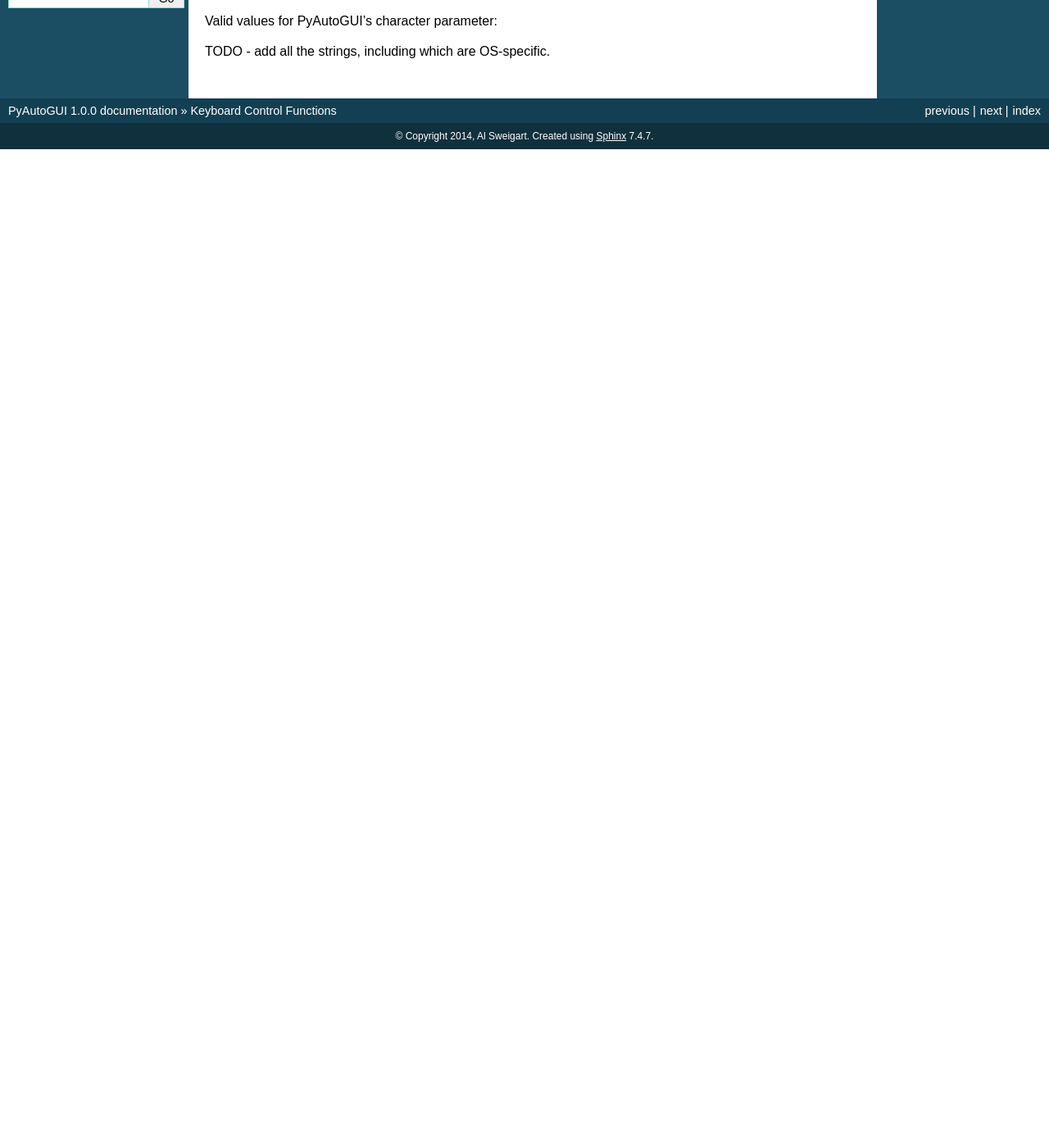
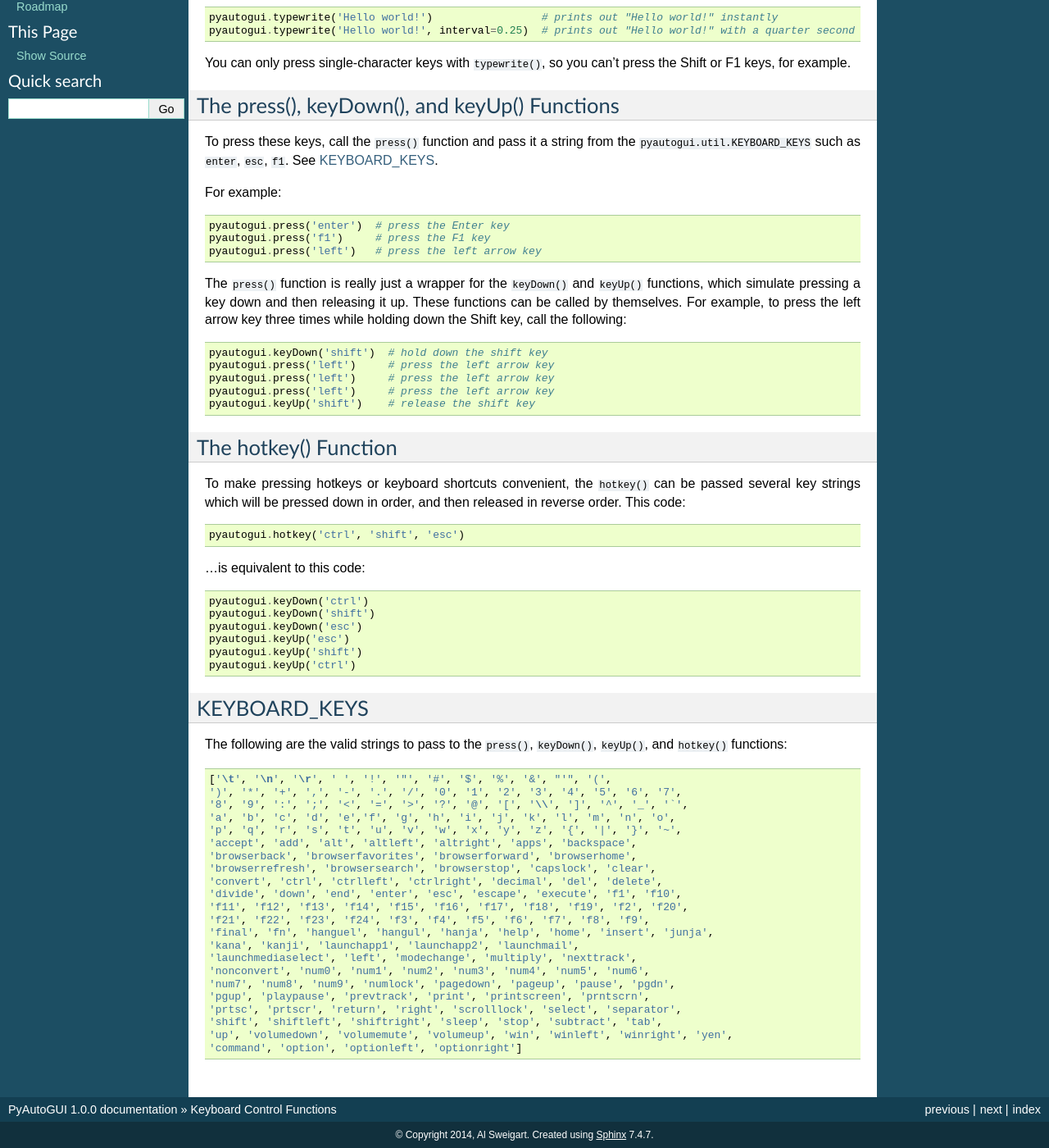
Before and after one commit to asweigart/pyautogui, a Sphinx documentation site: the page built from docs/keyboard.rst, in a window 1280 px wide and 1400 px high, scrolled down 260 px. Shown: the whole window at 82% size. Built offline with Sphinx 7.4.7, drawn with Linux system fonts in a browser that asks for light colours; pages that are not in the unit, such as notebooks, are missing from menus; before the commit the page ends 900 px from its top, so only the background shows below that; some of the changed text lies outside the part shown.

Commit message:
Updated keyboard functions documentation.

```diff
--- a/docs/keyboard.rst
+++ b/docs/keyboard.rst
@@ -1,25 +1,92 @@
-
+.. default-role:: code
 ==========================
 Keyboard Control Functions
 ==========================
 
-press(character)
+The typewrite() Function
+========================
 
-typewrite(message, interval=0.0)
+The primary keyboard function is ``typewrite()``. This function will type the characters in the string is passed. To add a delay interval in between pressing each character key, pass an int or float for the ``interval`` keyword argument.
 
-hotkey(*args, interval=0.0)
+For example:
 
-keyDown(character)
+.. code:: python
 
-keyUp(character)
+    pyautogui.typewrite('Hello world!')                 # prints out "Hello world!" instantly
+    pyautogui.typewrite('Hello world!', interval=0.25)  # prints out "Hello world!" with a quarter second delay after each character
+
+You can only press single-character keys with ``typewrite()``, so you can't press the Shift or F1 keys, for example.
+
+The press(), keyDown(), and keyUp() Functions
+=============================================
+
+To press these keys, call the ``press()`` function and pass it a string from the ``pyautogui.util.KEYBOARD_KEYS`` such as ``enter``, ``esc``, ``f1``. See `KEYBOARD_KEYS`_.
+
+For example:
+
+.. code:: python
+
+    pyautogui.press('enter')  # press the Enter key
+    pyautogui.press('f1')     # press the F1 key
+    pyautogui.press('left')   # press the left arrow key
+
+The ``press()`` function is really just a wrapper for the ``keyDown()`` and ``keyUp()`` functions, which simulate pressing a key down and then releasing it up. These functions can be called by themselves. For example, to press the left arrow key three times while holding down the Shift key, call the following:
+
+.. code:: python
+
+    pyautogui.keyDown('shift')  # hold down the shift key
+    pyautogui.press('left')     # press the left arrow key
+    pyautogui.press('left')     # press the left arrow key
+    pyautogui.press('left')     # press the left arrow key
+    pyautogui.keyUp('shift')    # release the shift key
+
+The hotkey() Function
+=====================
+
+To make pressing hotkeys or keyboard shortcuts convenient, the ``hotkey()`` can be passed several key strings which will be pressed down in order, and then released in reverse order. This code:
+
+.. code:: python
+
+    pyautogui.hotkey('ctrl', 'shift', 'esc')
+
+. . .is equivalent to this code:
+
+.. code:: python
+
+    pyautogui.keyDown('ctrl')
+    pyautogui.keyDown('shift')
+    pyautogui.keyDown('esc')
+    pyautogui.keyUp('esc')
+    pyautogui.keyUp('shift')
+    pyautogui.keyUp('ctrl')
 
 
+KEYBOARD_KEYS
+=============
 
+The following are the valid strings to pass to the ``press()``, ``keyDown()``, ``keyUp()``, and ``hotkey()`` functions:
 
+.. code:: python
 
-
-
-
-Valid values for PyAutoGUI's character parameter:
-
-TODO - add all the strings, including which are OS-specific.
+    ['\t', '\n', '\r', ' ', '!', '"', '#', '$', '%', '&', "'", '(',
+    ')', '*', '+', ',', '-', '.', '/', '0', '1', '2', '3', '4', '5', '6', '7',
+    '8', '9', ':', ';', '<', '=', '>', '?', '@', '[', '\\', ']', '^', '_', '`',
+    'a', 'b', 'c', 'd', 'e','f', 'g', 'h', 'i', 'j', 'k', 'l', 'm', 'n', 'o',
+    'p', 'q', 'r', 's', 't', 'u', 'v', 'w', 'x', 'y', 'z', '{', '|', '}', '~',
+    'accept', 'add', 'alt', 'altleft', 'altright', 'apps', 'backspace',
+    'browserback', 'browserfavorites', 'browserforward', 'browserhome',
+    'browserrefresh', 'browsersearch', 'browserstop', 'capslock', 'clear',
+    'convert', 'ctrl', 'ctrlleft', 'ctrlright', 'decimal', 'del', 'delete',
+    'divide', 'down', 'end', 'enter', 'esc', 'escape', 'execute', 'f1', 'f10',
+    'f11', 'f12', 'f13', 'f14', 'f15', 'f16', 'f17', 'f18', 'f19', 'f2', 'f20',
+    'f21', 'f22', 'f23', 'f24', 'f3', 'f4', 'f5', 'f6', 'f7', 'f8', 'f9',
+    'final', 'fn', 'hanguel', 'hangul', 'hanja', 'help', 'home', 'insert', 'junja',
+    'kana', 'kanji', 'launchapp1', 'launchapp2', 'launchmail',
+    'launchmediaselect', 'left', 'modechange', 'multiply', 'nexttrack',
+    'nonconvert', 'num0', 'num1', 'num2', 'num3', 'num4', 'num5', 'num6',
+    'num7', 'num8', 'num9', 'numlock', 'pagedown', 'pageup', 'pause', 'pgdn',
+    'pgup', 'playpause', 'prevtrack', 'print', 'printscreen', 'prntscrn',
+    'prtsc', 'prtscr', 'return', 'right', 'scrolllock', 'select', 'separator',
+    'shift', 'shiftleft', 'shiftright', 'sleep', 'stop', 'subtract', 'tab',
+    'up', 'volumedown', 'volumemute', 'volumeup', 'win', 'winleft', 'winright', 'yen',
+    'command', 'option', 'optionleft', 'optionright']
```
Also changed, not shown: docs/introduction.rst (+4 -4 lines).
